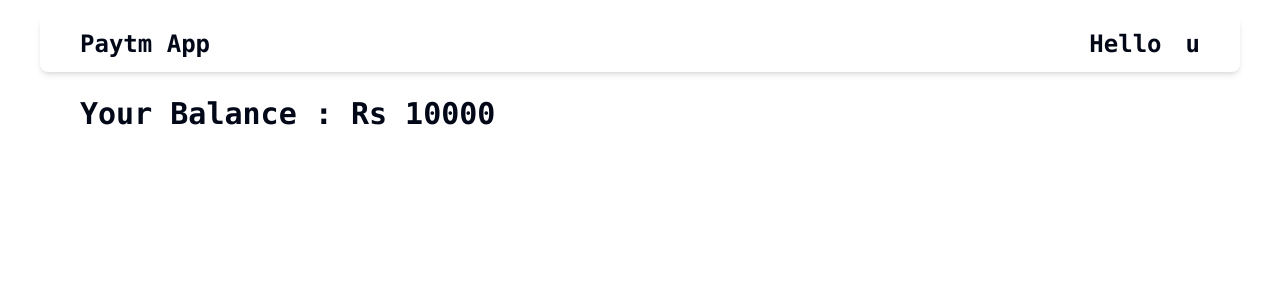
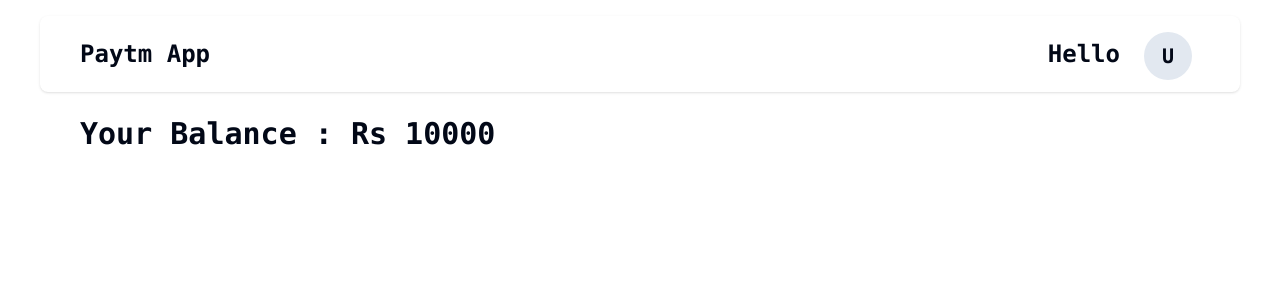
Before and after one commit to mridul891/paytmv2, a React (Vite) app in the folder frontend/: page /dashboard in a window 1280 px wide. Shown: the top 300 px of the page. Built offline with nearby package versions, Linux system fonts and the light colour scheme.

Commit message:
App completion

```diff
--- a/frontend/src/Component/Appbar.jsx
+++ b/frontend/src/Component/Appbar.jsx
@@ -1,10 +1,14 @@
 const Appbar = () => {
   return (
-    <div className="flex justify-between shadow-md px-10  rounded-lg py-3 font-mono text-2xl">
+    <div className="flex justify-between items-center shadow px-10  rounded-lg py-3 font-mono text-2xl">
       <h1 className="font-bold">Paytm App</h1>
-      <div className="flex justify-between gap-6 font-semibold">
+      <div className="flex justify-between items-center gap-6 font-semibold">
         <h3>Hello</h3>
-        <div>u</div>
+        <div className="rounded-full h-12 w-12 bg-slate-200 flex justify-center mt-1 mr-2">
+                <div className="flex flex-col justify-center h-full text-xl">
+                    U
+                </div>
+            </div>
       </div>
     </div>
   );
```
